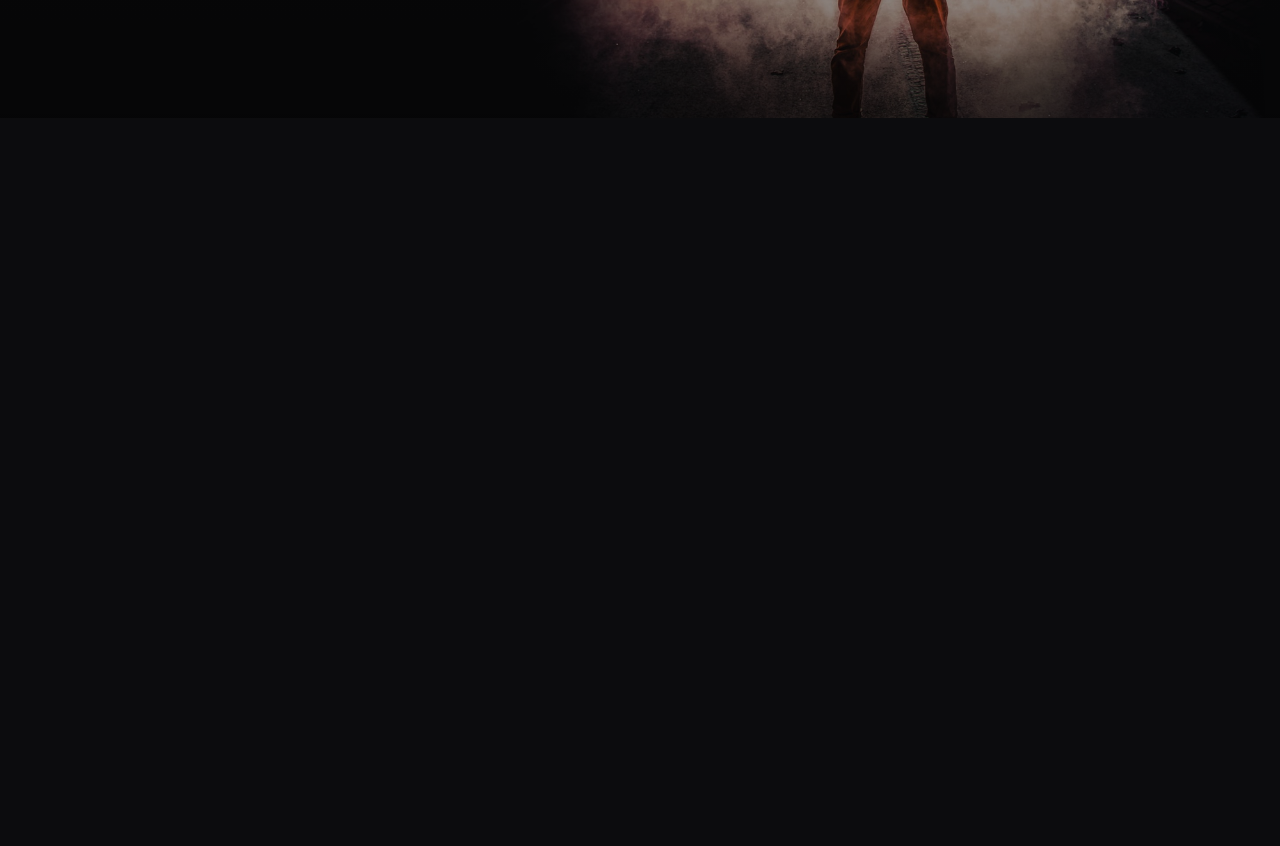
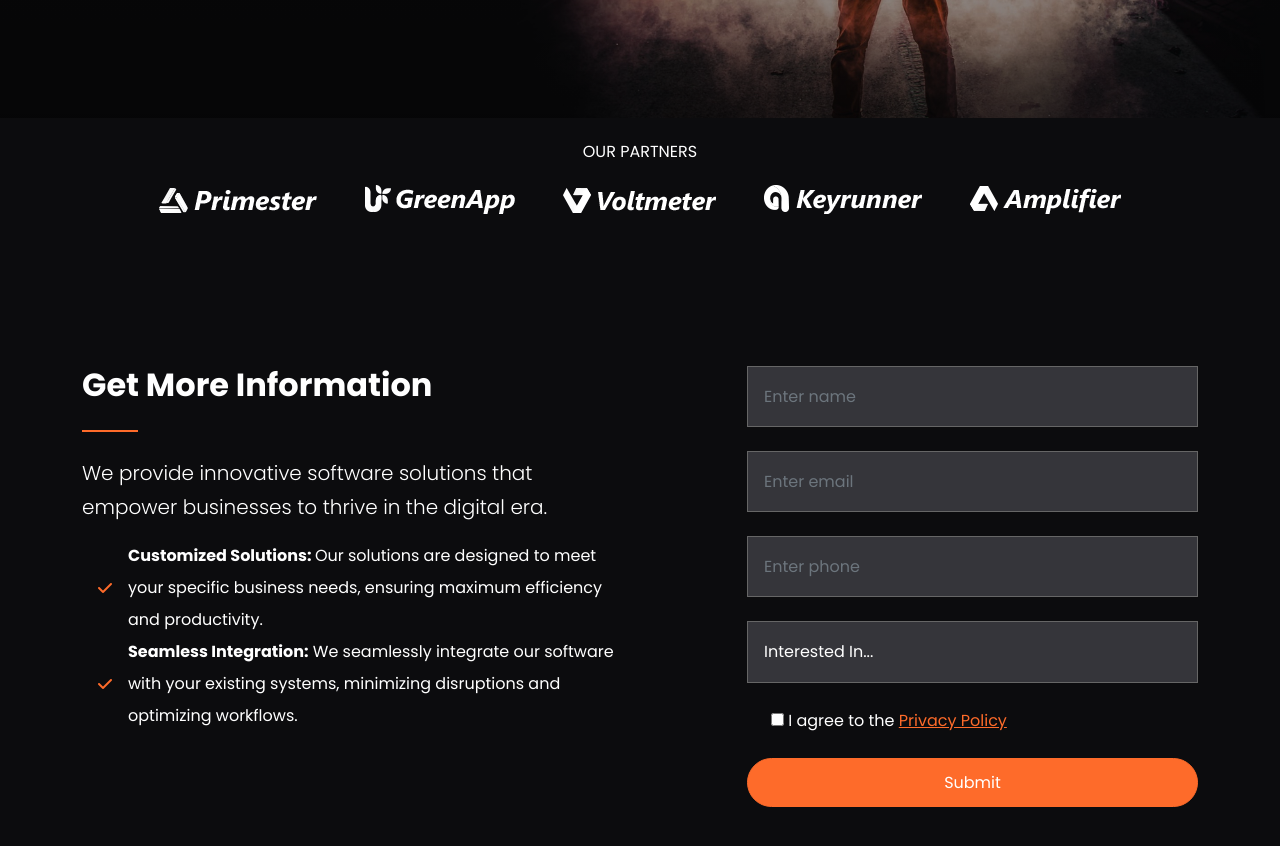
Before and after one commit to moviefan322/bs-vera, a website: page index.html in a window 1280 px wide. Shown: the part 558-1404 px from the top of the page. Before the commit the page ends 800 px from the top, so only its background shows below. Drawn offline with nearby package versions, Linux system fonts and the light colour scheme; files that its build step writes are made by us from their sources.

Commit message:
adds partners and form

```diff
--- a/index.html
+++ b/index.html
@@ -98,6 +98,121 @@
       </div>
     </header>
 
+    <!-- Partners -->
+    <section class="partners py-4 overflow-hidden">
+      <div class="container">
+        <div class="row">
+          <div class="col-lg-10 offset-lg-1">
+            <h6 class="text-center mb-4 text-uppercase">Our Partners</h6>
+            <div
+              class="d-flex justify-content-center align-items-center text-center"
+            >
+              <div>
+                <img src="images/partner-logo-1.png" class="mx-4" />
+              </div>
+              <div class="d-none d-sm-block">
+                <img src="images/partner-logo-2.png" class="mx-4" />
+              </div>
+              <div class="d-none d-md-block">
+                <img src="images/partner-logo-3.png" class="mx-4" />
+              </div>
+              <div class="d-none d-lg-block">
+                <img src="images/partner-logo-4.png" class="mx-4" />
+              </div>
+              <div class="d-none d-lg-block">
+                <img src="images/partner-logo-5.png" class="mx-4" />
+              </div>
+            </div>
+          </div>
+        </div>
+      </div>
+    </section>
+
+    <!-- Form Area -->
+    <section id="contact" class="contact my-7">
+      <div class="container">
+        <div class="row">
+          <div class="col-md-6">
+            <h2 class="fw-bold">Get More Information</h2>
+            <hr class="hr-heading" />
+            <p class="lead">
+              We provide innovative software solutions that empower businesses
+              to thrive in the digital era.
+            </p>
+            <ul class="list-unstyled lh-lg">
+              <li class="d-flex align-items-center">
+                <i class="fas fa-check text-primary mx-3"></i>
+                <div>
+                  <strong>Customized Solutions: </strong> Our solutions are
+                  designed to meet your specific business needs, ensuring
+                  maximum efficiency and productivity.
+                </div>
+              </li>
+              <li class="d-flex align-items-center">
+                <i class="fas fa-check text-primary mx-3"></i>
+                <div>
+                  <strong>Seamless Integration:</strong> We seamlessly integrate
+                  our software with your existing systems, minimizing
+                  disruptions and optimizing workflows.
+                </div>
+              </li>
+            </ul>
+          </div>
+          <div class="col-md-5 offset-md-1">
+            <form>
+              <div class="mb-4">
+                <input
+                  type="text"
+                  class="form-control bg-secondary"
+                  placeholder="Enter name"
+                />
+              </div>
+              <div class="mb-4">
+                <input
+                  type="email"
+                  class="form-control bg-secondary"
+                  placeholder="Enter email"
+                />
+              </div>
+              <div class="mb-4">
+                <input
+                  type="text"
+                  class="form-control bg-secondary"
+                  placeholder="Enter phone"
+                />
+              </div>
+              <div class="mb-4">
+                <select
+                  name="interested"
+                  id="interested"
+                  class="form-control bg-secondary"
+                >
+                  <option>Interested In...</option>
+                  <option value="erp">ERP Solution</option>
+                  <option value="crm">CRM Solution</option>
+                  <option value="cms">CMS Solution</option>
+                  <option value="sfa">SFA Solution</option>
+                </select>
+              </div>
+              <div class="mb-4 form-check">
+                <input type="checkbox" id="agree-check" />
+                <label for="agree-check" class="form-check-label">
+                  I agree to the <a href="privacy.html">Privacy Policy</a>
+                </label>
+              </div>
+              <div class="d-grid gap-2">
+                <input
+                  type="submit"
+                  value="Submit"
+                  class="input btn btn-primary text-white"
+                />
+              </div>
+            </form>
+          </div>
+        </div>
+      </div>
+    </section>
+
     <script src="js/replaceme.min.js"></script>
     <script src="js/bootstrap.bundle.min.js"></script>
     <script src="js/script.js"></script>
--- a/scss/styles.scss
+++ b/scss/styles.scss
@@ -14,6 +14,16 @@
   width: 24px;
 }
 
+.hr-heading {
+  display: inline-block;
+  width: 3.5rem;
+  height: 0.125rem;
+  margin-top: 0.625rem;
+  border: none;
+  background-color: var(--bs-primary);
+  opacity: 1;
+}
+
 @media (max-width: 992px) {
   .xl-text {
     font-size: 50px;
@@ -22,6 +32,6 @@
   .header {
     text-align: center;
     background: linear-gradient(rgba(0, 0, 0, 0.4), rgba(0, 0, 0, 0.9)),
-    url("../images/header-background.jpg") center center no-repeat;
+      url("../images/header-background.jpg") center center no-repeat;
   }
 }
```
